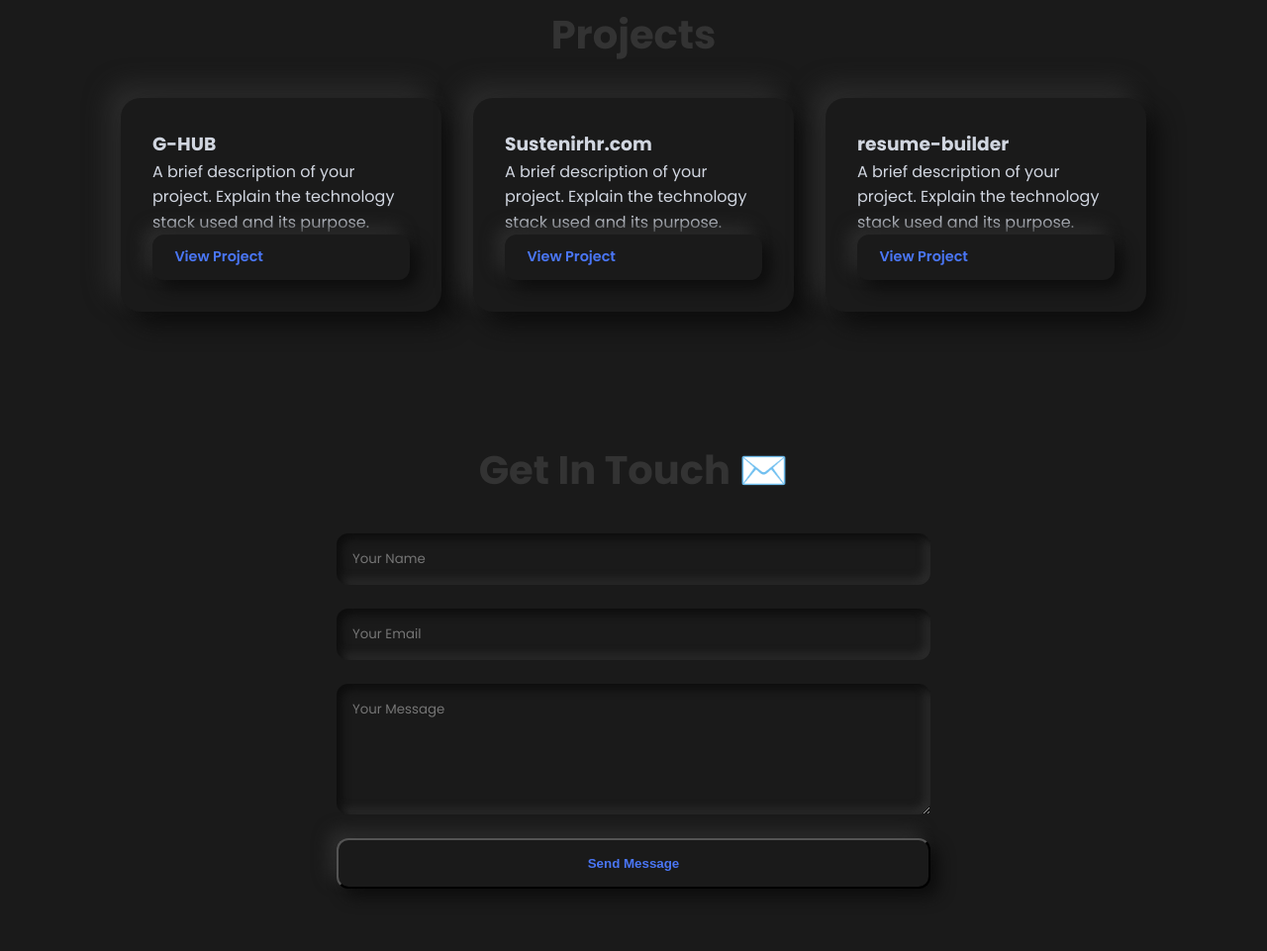
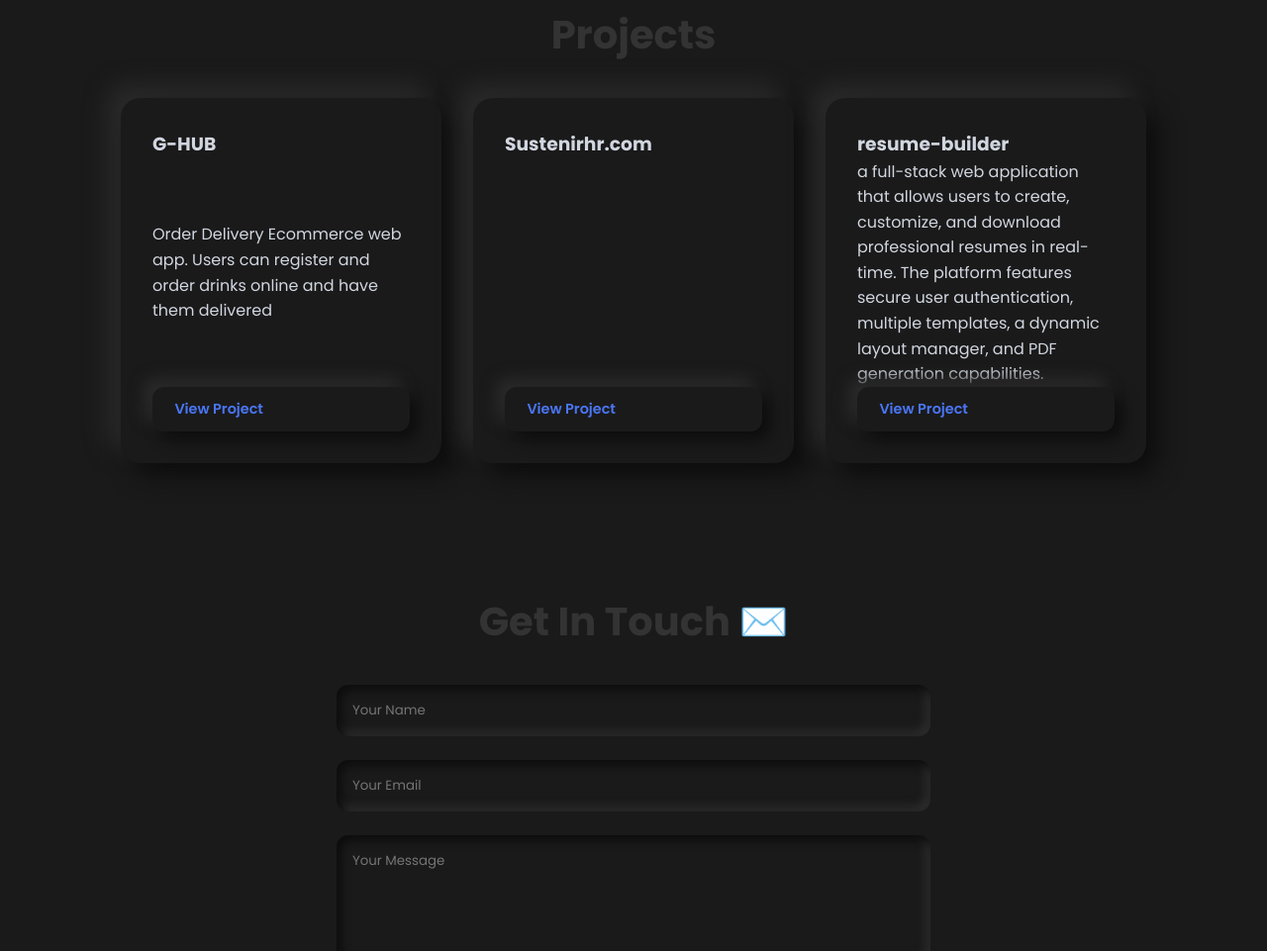
Before and after one commit to CKNJOROGE/portfolio-website, a plain HTML site: page index.html in a window 1280 px wide. Shown: the part 1070-2031 px from the top of the page at 99% size. Drawn offline with nearby package versions, Linux system fonts and the light colour scheme.

Commit message:
Update index.html

```diff
--- a/index.html
+++ b/index.html
@@ -66,17 +66,17 @@
             <div class="projects-container">
                 <div class="neumorphic-card project-card">
                     <h3>G-HUB</h3>
-                    <p>A brief description of your project. Explain the technology stack used and its purpose.</p>
-                    <a href="#" class="neumorphic-btn-small" target="_blank">View Project</a>
+                    <p>Order Delivery Ecommerce web app. Users can register and order drinks online and have them delivered</p>
+                    <a href="codebytophaz.co.ke" class="neumorphic-btn-small" target="_blank">View Project</a>
                 </div>
                 <div class="neumorphic-card project-card">
                     <h3>Sustenirhr.com</h3>
-                    <p>A brief description of your project. Explain the technology stack used and its purpose.</p>
+                    <p></p>
                     <a href="https://sustenirhr.com/" class="neumorphic-btn-small" target="_blank">View Project</a>
                 </div>
                 <div class="neumorphic-card project-card">
                     <h3>resume-builder</h3>
-                    <p>A brief description of your project. Explain the technology stack used and its purpose.</p>
+                    <p>a full-stack web application that allows users to create, customize, and download professional resumes in real-time. The platform features secure user authentication, multiple templates, a dynamic layout manager, and PDF generation capabilities.</p>
                     <a href="https://resume-builder-clean.netlify.app" class="neumorphic-btn-small" target="_blank">View Project</a>
                 </div>
             </div>
```
